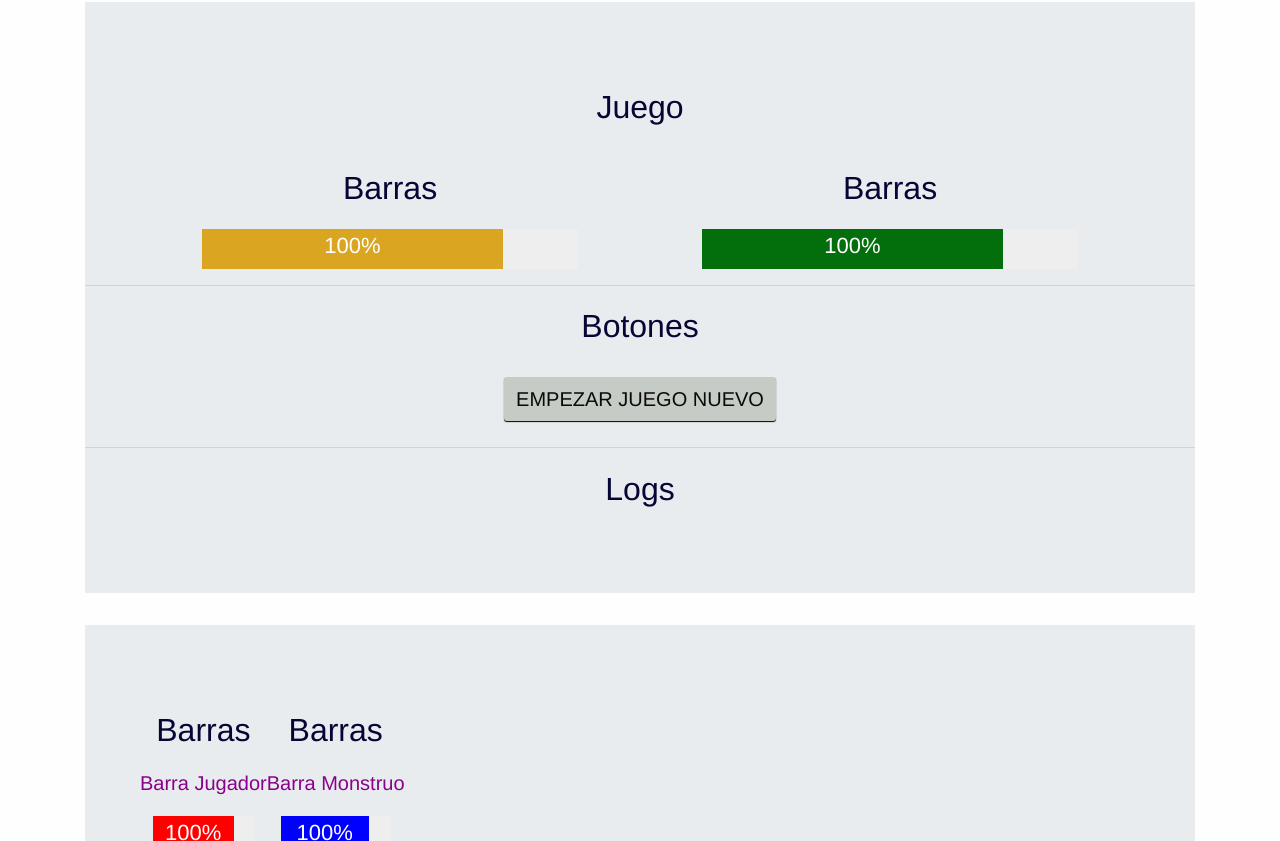
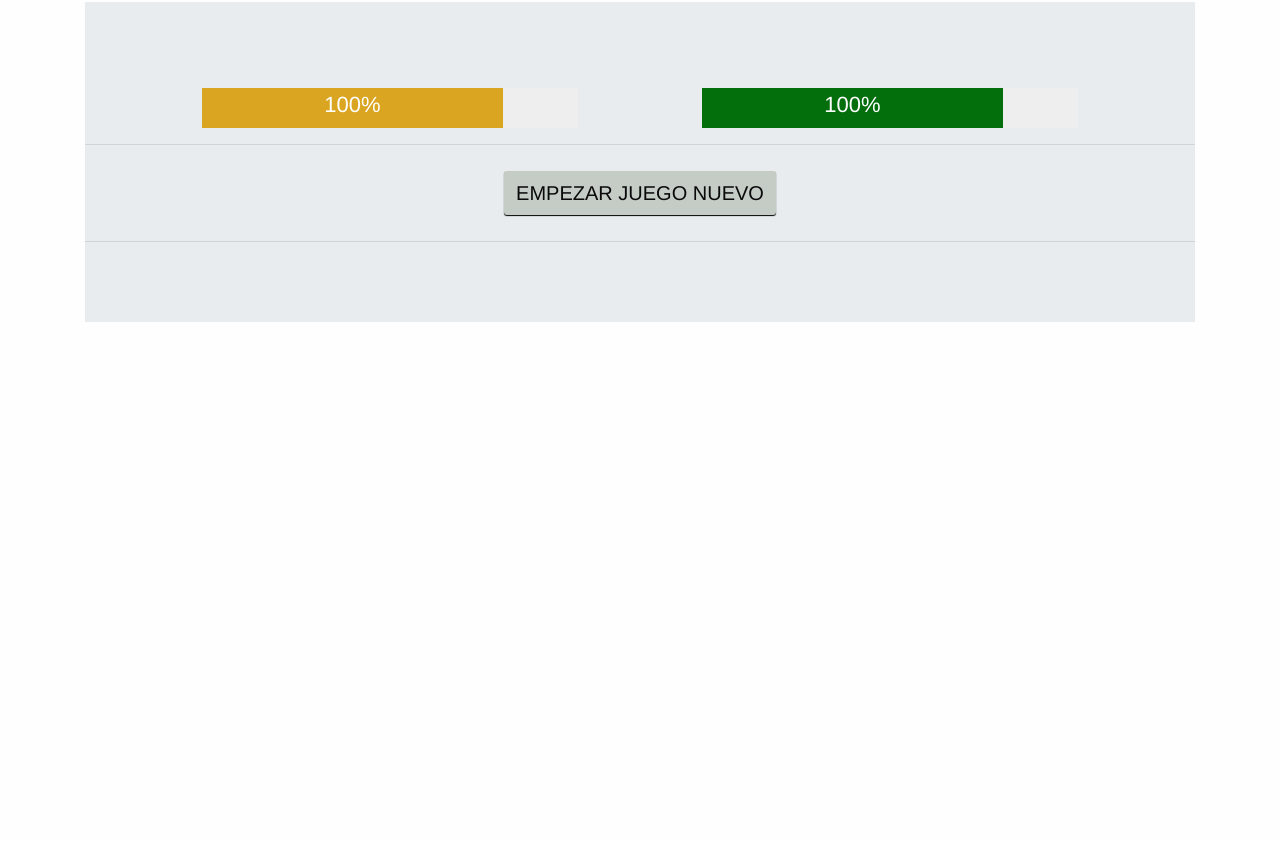
Before and after one commit to jaurenacamila/monster-game-cli, a Vue app: page / in a window 1280 px wide. Shown: the part 339-1180 px from the top of the page. After the commit the page ends 800 px from the top, so only its background shows below. Built offline with nearby package versions, Linux system fonts and the light colour scheme.

Commit message:
juego ok sin estilos

```diff
--- a/package.json
+++ b/package.json
@@ -8,6 +8,7 @@
     "lint": "vue-cli-service lint"
   },
   "dependencies": {
+    "@fortawesome/fontawesome-free": "^5.13.0",
     "bootstrap": "^4.5.0",
     "core-js": "^3.6.5",
     "jquery": "^3.5.1",
--- a/src/App.vue
+++ b/src/App.vue
@@ -11,7 +11,7 @@
     <Juego />
     </div>
 
-    <div class="jumbotron jumbotron-fluid">
+   <!--  <div class="jumbotron jumbotron-fluid">
       <div class="row">
         <Barra nombreBarra="Barra Jugador" color=red :salud=100 icono="fa-angry"  />
         <Barra nombreBarra="Barra Monstruo" color=blue :salud=100 icono="../assets/imgs/monstruo1.png" />
@@ -24,7 +24,7 @@
 
     <div class="jumbotron jumbotron-fluid">
       <Logs :turnos="turnos" />
-    </div>
+    </div> -->
 
 
   </div>
@@ -32,17 +32,17 @@
 
 <script>
 import Juego from './components/Juego.vue'
-import Barra from './components/Barra.vue'
+/* import Barra from './components/Barra.vue'
 import Botones from './components/Botones.vue'
 import Logs from './components/Logs.vue'
-
+ */
 export default {
   name: 'App',
   components: {
     Juego,
-    Barra,
+ /*    Barra,
     Botones,
-    Logs
+    Logs */
   }
 }
 </script>
--- a/src/components/Barra.vue
+++ b/src/components/Barra.vue
@@ -1,6 +1,5 @@
 <template>
   <section class="src-components-barra">
-    <h1>Barras</h1>
     <h5>{{nombreBarra}}</h5>
              <h1 class="text-center"><i :class="['fas', icono, 'fa-2x']"></i></h1>
             <div class="curarthbar">
--- a/src/components/Botones.vue
+++ b/src/components/Botones.vue
@@ -1,7 +1,7 @@
 <template>
 
   <section class="src-components-botones">
-    <h1>Botones</h1>
+
     <section class="row controls" v-if="!hayUnaPartidaEnJuego">
         <div class="small-12 columns">
             <button id="start-game"  @click="empezarPartida">
@@ -21,7 +21,7 @@
 
 </template>
 
-<script lang="js">
+<script>
 
   export default  {
     name: 'src-components-botones',
--- a/src/components/Juego.vue
+++ b/src/components/Juego.vue
@@ -1,7 +1,5 @@
 <template>
   <section class="src-components-juego">
-    <h1>Juego</h1>
-
      <section class="row">
         <div class="small-6 columns">
             <Barra :salud="saludJugador" icono="fa-angry" color="goldenrod" />
--- a/src/components/Logs.vue
+++ b/src/components/Logs.vue
@@ -1,7 +1,6 @@
 <template>
 
   <section class="src-components-logs">
-    <h1>Logs</h1>
      <div class="small-12 columns" >
             <ul>
                 <li v-for="(turno,index) in turnos" :key="index"
```
Also changed, not shown: 1 other file (tests, documents, lock files or other folders).
